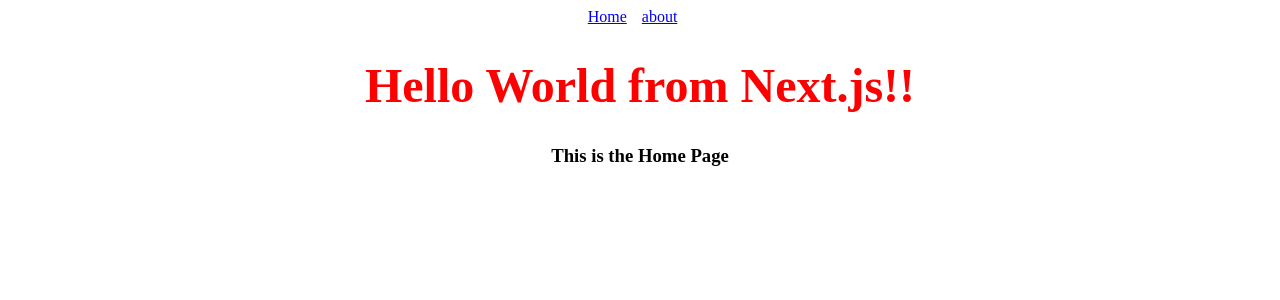
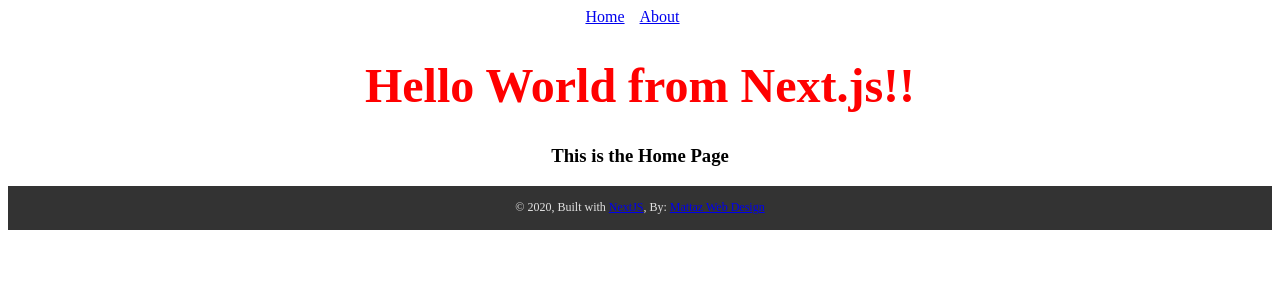
Before and after one commit to Cipher-Coder/next-start, a Next.js app: page / in a window 1280 px wide. Shown: the top 300 px of the page. Built offline with nearby package versions, Linux system fonts and the light colour scheme.

Commit message:
Added footer and imported into pages

```diff
--- /dev/null
+++ b/components/Footer.js
@@ -0,0 +1,19 @@
+import React from 'react'
+
+const footerStyles = {
+  textAlign: `center`,
+  backgroundColor: `#333`,
+  color: `#e2e2e2`,
+  padding: `.9rem`,
+  fontSize: `.75rem`,
+}
+
+const Footer = () => (
+  <footer style={footerStyles}>
+    © {new Date().getFullYear()}, Built with{' '}
+    <a href="https://nextjs.org">NextJS</a>, By:{' '}
+    <a href="https://mattaz.com">Mattaz Web Design</a>
+  </footer>
+)
+
+export default Footer
--- a/components/Header.js
+++ b/components/Header.js
@@ -10,7 +10,7 @@
       <a style={linkStyle}>Home</a>
     </Link>
     <Link href="/about">
-      <a style={linkStyle}>about</a>
+      <a style={linkStyle}>About</a>
     </Link>
   </div>
 )
--- a/pages/about.js
+++ b/pages/about.js
@@ -1,8 +1,10 @@
 import Header from '../components/Header'
+import Footer from '../components/Footer'
 
 export default function About() {
   return (
     <div className="mainDiv">
+      <div>
         <Header />
         <h1>This is the about page</h1>
         <style jsx>{`
@@ -14,5 +16,7 @@
           }
         `}</style>
       </div>
+      <Footer />
+    </div>
   )
 }
--- a/pages/index.js
+++ b/pages/index.js
@@ -1,8 +1,10 @@
 import Header from '../components/Header'
+import Footer from '../components/Footer'
 
 export default function Index() {
   return (
     <div className="mainDiv">
+      <div>
         <Header />
         <h1>Hello World from Next.js!!</h1>
         <h3>This is the Home Page</h3>
@@ -16,5 +18,7 @@
           }
         `}</style>
       </div>
+      <Footer />
+    </div>
   )
 }
```
Lines whose indentation alone changed are shown as unchanged.
